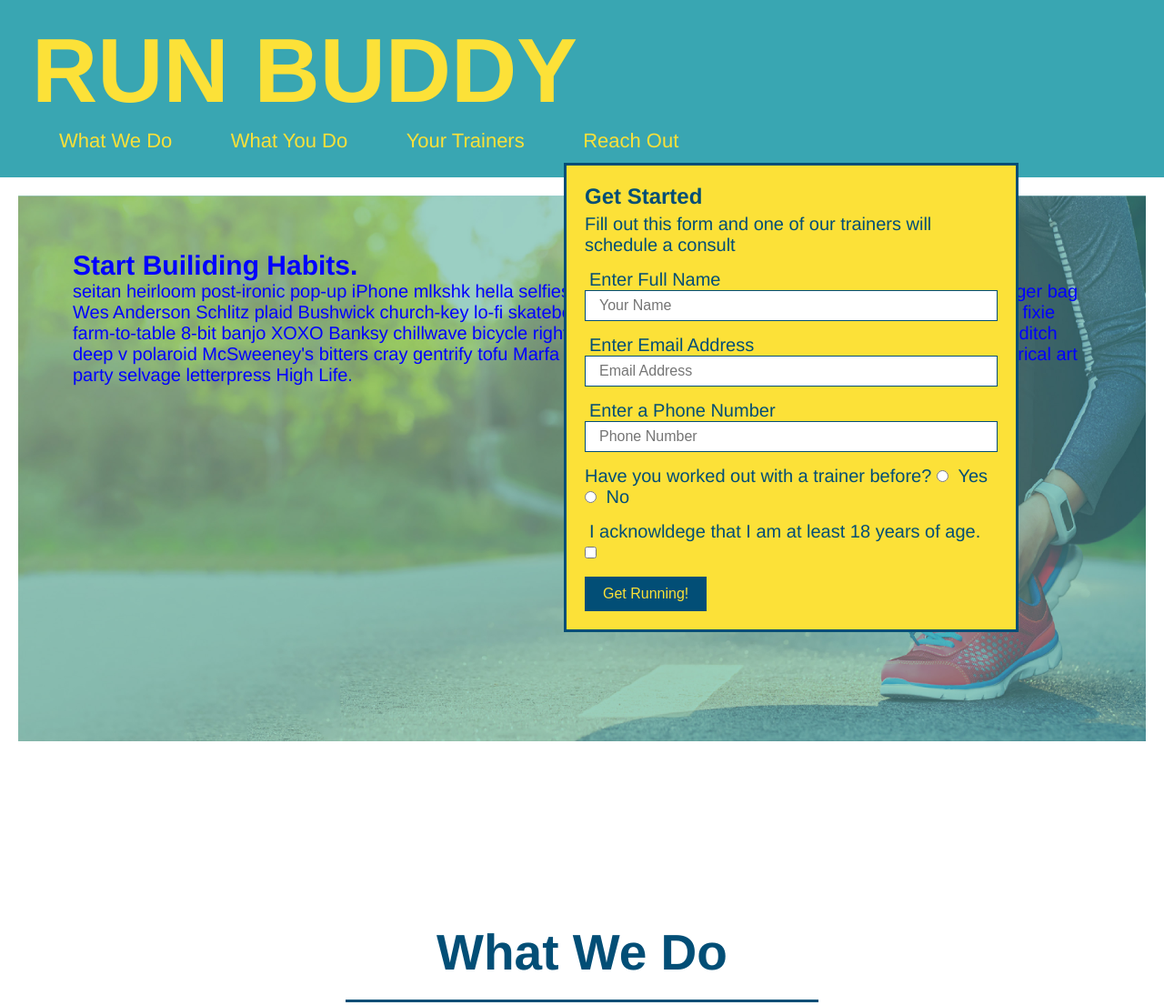
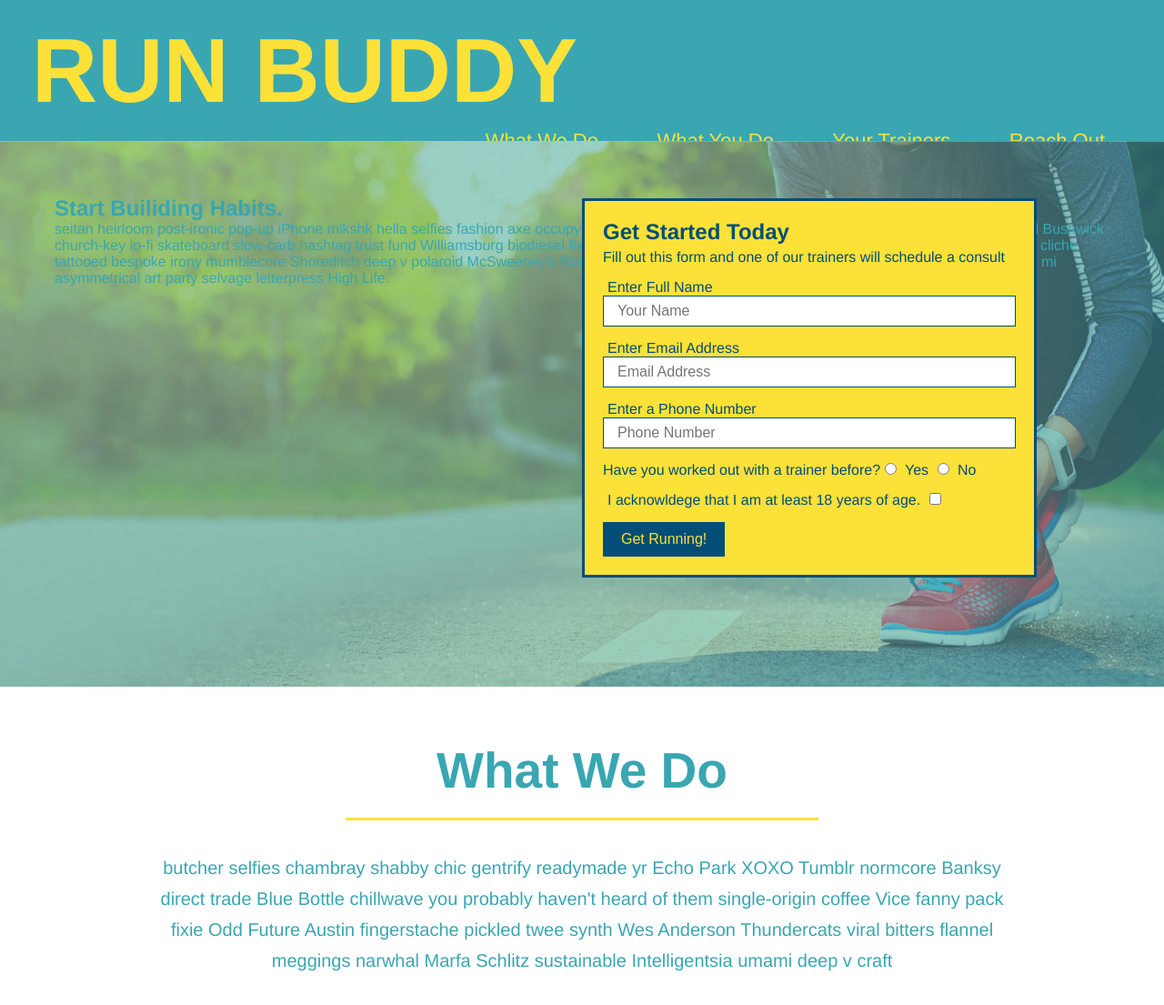
Before and after one commit to TaylorH07/run-buddy, a plain HTML site: page index.html in a window 1280 px wide. Shown: the top 1105 px of the page at 91% size. Drawn offline with Linux system fonts and the light colour scheme.

Commit message:
fixed css and html

```diff
--- a/assets/css/style.css
+++ b/assets/css/style.css
@@ -4,26 +4,18 @@
   box-sizing: border-box;
 }
 
-/* apply styles to <header> */
+body {
+  color: #39a6b2;
+  font-family: Helvetica, Arial, sans-serif;
+}
+
 header {
   padding: 20px 35px;
   background-color: #39a6b2;
 }
-
-body {
-  /* more on this crazy alphanumerical value in a minute! */
-  color: #39a6b2;
-  font-family: Helvetica, Arial, sans-serif;
-}
-/* Applies 20px to the top and bottom, then 35px to the left and right */
-header {
-  padding: 20px 35px;
-  display: flex;
-  justify-content: space-between;
-  flex-wrap: wrap;
-}
 header h1 {
   font-weight: bold;
+  display: inline;
   font-size: 36px;
   color: #fce138;
   margin: 0;
@@ -35,15 +27,21 @@ header a {
 }
 header nav {
   margin: 7px 0;
+  float: right;
 }
+
 header nav ul li {
   display: inline;
 }
+
 header nav ul li a {
   margin: 0 30px;
   font-weight: lighter;
   font-size: 22px;
 }
+
+/* Footer */
+
 footer {
   background: #fce138;
   width: 100%;
@@ -63,19 +61,19 @@ footer div {
 footer a {
   color: #024e76;
 }
+/* Section*/
+
 section {
   padding: 60px;
 }
+/* Hero*/
+
 .hero {
   background-image: url("../images/hero-bg.jpg");
   height: 600px;
   background-size: cover;
   background-position: center;
   position: relative;
-}
-.hero-form h3 {
-  font-size: 24px;
-  margin: 0;
 }
 .hero-form {
   border-style: solid;
@@ -89,9 +87,16 @@ section {
   bottom: 120px;
   right: 140px;
 }
+
+.hero-form h3 {
+  font-size: 24px;
+  margin: 0;
+}
+
 .hero-form p {
-  margin: 5px 0 15px;
+  margin: 5px 0 15px 0;
 }
+
 .form-input {
   border: 1px solid #024e76;
   display: block;
@@ -112,6 +117,26 @@ section {
   font-size: 16px;
 }
 
+/* section title*/
+
+.section-title {
+  font-size: 55px;
+  columns: #024e76;
+  margin-bottom: 35px;
+  padding: 0 100px 20px 100px;
+  display: inline-block;
+  border-bottom: 3px solid;
+}
+
+.primary-border {
+  border-color: #fce138;
+}
+.secondary.border {
+  border-color: #39a6b2;
+}
+
+/* What we do*/
+
 .intro {
   text-align: center;
 }
@@ -123,6 +148,8 @@ section {
   font-size: 20px;
   margin: 0 auto;
 }
+
+/* what you do*/
 
 .steps {
   text-align: center;
@@ -143,27 +170,16 @@ section {
   margin-top: 10px;
 }
 
+.steps span {
+  font-size: 38px;
+}
+
 .steps p {
   color: #39a6b2;
   font-size: 23px;
 }
-.steps span {
-  font-size: 38px;
-}
 
-.section-title {
-  font-size: 55px;
-  columns: #024e76;
-  margin-bottom: 35px;
-  padding: 0 100px 20px 100px;
-  display: inline-block;
-  border-bottom: 3px solid;
-}
-
-.primary-border {
-  border-color: #39a6b2;
-}
-
+/* Meet the trainers*/
 .trainers {
   text-align: center;
 }
@@ -200,22 +216,6 @@ section {
 .trainer-bio p {
   font-size: 17px;
   line-height: 1.3;
-}
-
-.text-left {
-  text-align: left;
-}
-
-.text-right {
-  text-align: right;
-}
-.section-title {
-  font-size: 55px;
-  display: inline-block;
-  padding: 0 100px 20px 100px;
-  border-bottom: 3px solid;
-  margin-bottom: 35px;
-  color: #024e76;
 }
 
 /* Reach Out Styles Start*/
@@ -258,18 +258,12 @@ section {
   color: #fce138;
 }
 
-/* Homepage Hero */
-.hero {
-  margin: 20px;
-  background-color: white;
-  font-size: 20px;
-  color: blue;
+/*Utilities*/
+
+.text-left {
+  text-align: left;
 }
 
-/* Secondary Homepage Hero*/
-.hero-secondary {
-  margin: 20px;
-  background-color: black;
-  font-size: 20px;
-  color: red;
+.text-right {
+  text-align: right;
 }
--- a/index.html
+++ b/index.html
@@ -38,7 +38,7 @@
         </nav>
 
     </header>
-    <!-- Hero-->
+    <!-- Hero/ Jumbotron-->
     <section class="hero">
         <div class="hero-cta">
             <h2>
@@ -53,7 +53,7 @@
           </div>
         <div class="hero-form">
             <h3>
-                Get Started
+                Get Started Today
             </h3>
             <p>
                 Fill out this form and one of our trainers will schedule a consult
@@ -85,11 +85,7 @@
             </form>
         </div>
     </section>
-    <!--End Hero-->
-    <!-- hero/jumbotron-->
-    <section>
-
-    </section>
+    <!--End Hero/ Jumbotron-->
 
     <!-- "what we do section"-->
     <section id="what-we-do" class="intro">
@@ -269,6 +265,7 @@
             &copy; 2019 Run Buddy, Inc.
         </div>
     </footer>
+
 </body>
 
 </html>
```
